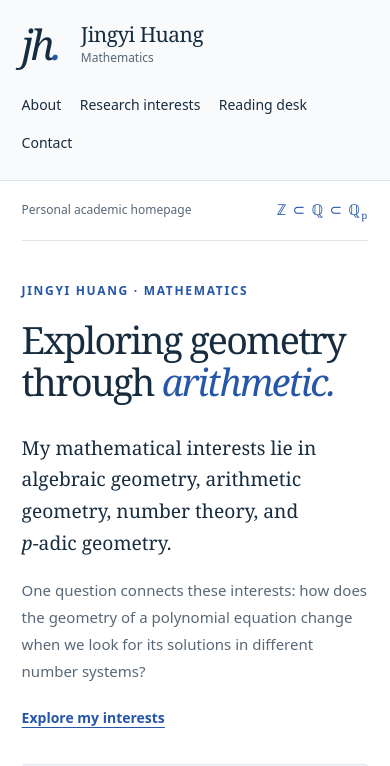
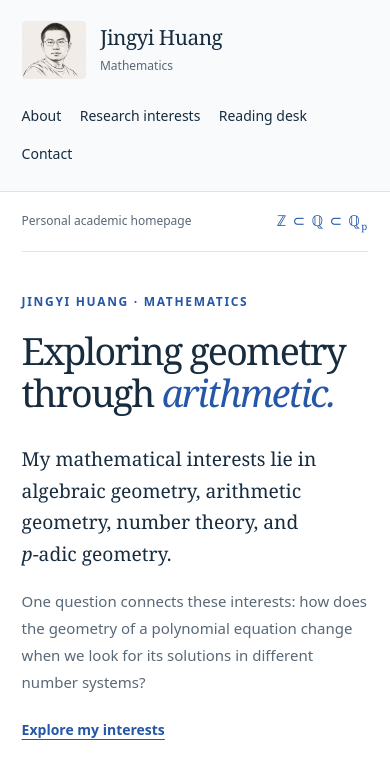
Before and after one commit to nicolashung792/nicolashung792.github.io, a plain HTML site: page index.html in a window 390 px wide. Shown: the top 766 px of the page. Drawn offline with Linux system fonts and the light colour scheme.

Commit message:
Replace the header monogram with Jingyi Huang’s self-portrait

```diff
--- a/assets/styles.css
+++ b/assets/styles.css
@@ -101,14 +101,13 @@ sub {
   align-items:flex-start;
 }
 
-.monogram {
-  font:italic 4.6rem/.95 var(--serif);
-  letter-spacing:-.09em;
-  margin-bottom:1.9rem;
-}
-
-.monogram span {
-  color:var(--blue);
+.self-portrait {
+  display: block;
+  width: 8.5rem;
+  max-width: 100%;
+  height: auto;
+  margin-bottom: 1.2rem;
+  border-radius: 4px;
 }
 
 .identity-name {
@@ -518,13 +517,13 @@ footer {
   }
   .identity {
     display:grid;
-    grid-template-columns:2.8rem 1fr;
+    grid-template-columns:4rem minmax(0,1fr);
     column-gap:.9rem;
     align-items:center;
   }
-  .monogram {
+  .self-portrait {
     grid-row:1/3;
-    font-size:2.6rem;
+    width:100%;
     margin:0;
   }
   .identity-name {
--- a/index.html
+++ b/index.html
@@ -19,7 +19,7 @@
   <div class="page-shell">
     <aside class="sidebar" aria-label="Profile and navigation">
       <a class="identity" href="./" aria-label="Jingyi Huang, homepage">
-        <span class="monogram" aria-hidden="true">jh<span>.</span></span>
+        <img class="self-portrait" src="assets/self-portrait.webp" width="384" height="351" alt="Self-portrait of Jingyi Huang">
         <span class="identity-name">Jingyi Huang</span>
         <span class="identity-caption">Mathematics</span>
       </a>
```
Also changed, not shown: assets/self-portrait.webp (added).
